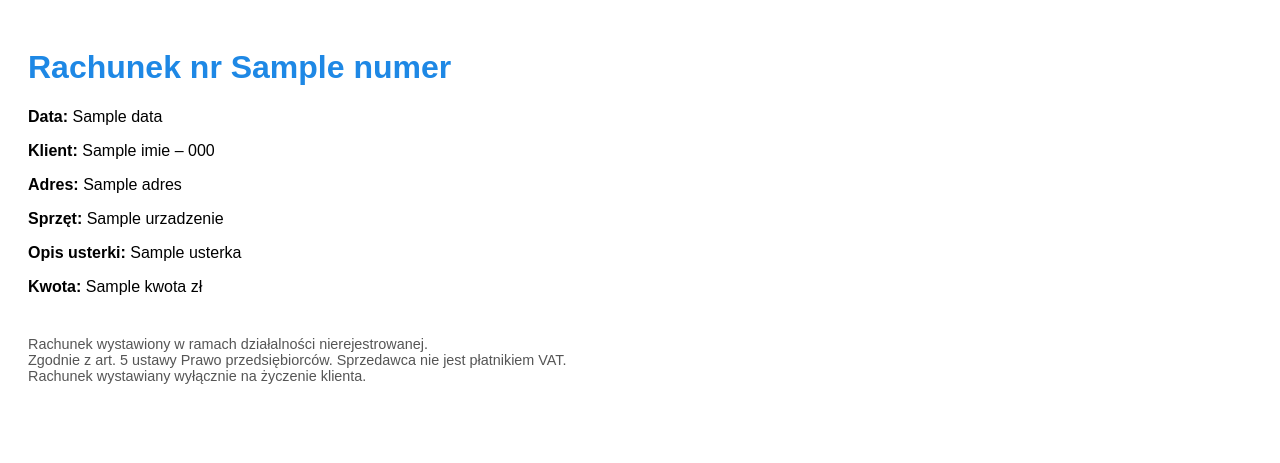
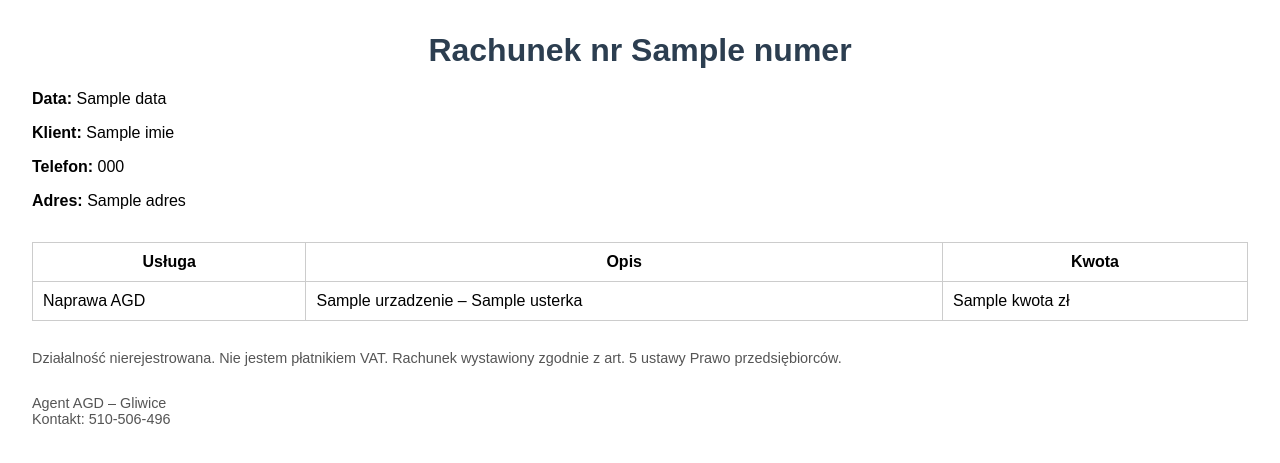
Before and after one commit to LukaszGliwice/agent-agd-panel, a FastAPI app: template templates/rachunek.html in a window 1280 px wide. Shown: the top 463 px of the page. Run offline with FastAPI, Linux system fonts and the light colour scheme; the template is opened without the code that fills it: most values are stand-ins (such as "Sample title", 1, 10 or a date in 2020).

Commit message:
Add files via upload

```diff
--- a/templates/rachunek.html
+++ b/templates/rachunek.html
@@ -1,30 +1,44 @@
-
 <!DOCTYPE html>
 <html lang="pl">
 <head>
   <meta charset="UTF-8">
-    <title>Rachunek AGD</title>
+  <title>Rachunek {{ numer }}</title>
   <style>
-        body { font-family: Arial, sans-serif; padding: 20px; }
-        h1 { color: #1e88e5; }
-        .info { margin-top: 20px; }
-        .legal { margin-top: 40px; font-size: 0.9em; color: #555; }
+    body { font-family: Arial, sans-serif; margin: 2em; }
+    h1 { text-align: center; color: #2c3e50; }
+    table { width: 100%; border-collapse: collapse; margin-top: 2em; }
+    td, th { padding: 10px; border: 1px solid #ccc; }
+    .footer { margin-top: 2em; font-size: 0.9em; color: #555; }
   </style>
 </head>
 <body>
   <h1>Rachunek nr {{ numer }}</h1>
-    <div class="info">
+
   <p><strong>Data:</strong> {{ data }}</p>
-        <p><strong>Klient:</strong> {{ imie }} – {{ telefon }}</p>
+  <p><strong>Klient:</strong> {{ imie }}</p>
+  <p><strong>Telefon:</strong> {{ telefon }}</p>
   <p><strong>Adres:</strong> {{ adres }}</p>
-        <p><strong>Sprzęt:</strong> {{ urzadzenie }}</p>
-        <p><strong>Opis usterki:</strong> {{ usterka }}</p>
-        <p><strong>Kwota:</strong> {{ kwota }} zł</p>
-    </div>
-    <div class="legal">
-        Rachunek wystawiony w ramach działalności nierejestrowanej.<br>
-        Zgodnie z art. 5 ustawy Prawo przedsiębiorców. Sprzedawca nie jest płatnikiem VAT.<br>
-        Rachunek wystawiany wyłącznie na życzenie klienta.
-    </div>
+
+  <table>
+    <tr>
+      <th>Usługa</th>
+      <th>Opis</th>
+      <th>Kwota</th>
+    </tr>
+    <tr>
+      <td>Naprawa AGD</td>
+      <td>{{ urzadzenie }} – {{ usterka }}</td>
+      <td>{{ kwota }} zł</td>
+    </tr>
+  </table>
+
+  <p class="footer">
+    Działalność nierejestrowana. Nie jestem płatnikiem VAT. Rachunek wystawiony zgodnie z art. 5 ustawy Prawo przedsiębiorców.
+  </p>
+
+  <p class="footer">
+    Agent AGD – Gliwice<br>
+    Kontakt: 510-506-496
+  </p>
 </body>
 </html>
```
Lines whose indentation alone changed are shown as unchanged.
